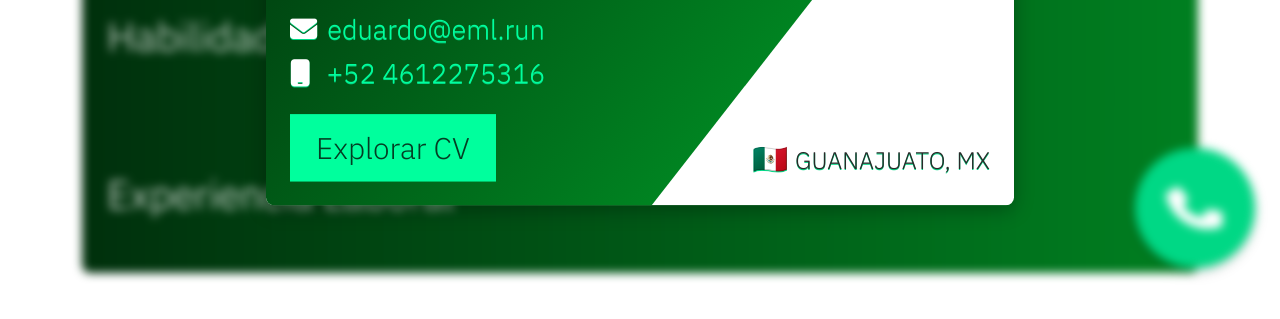
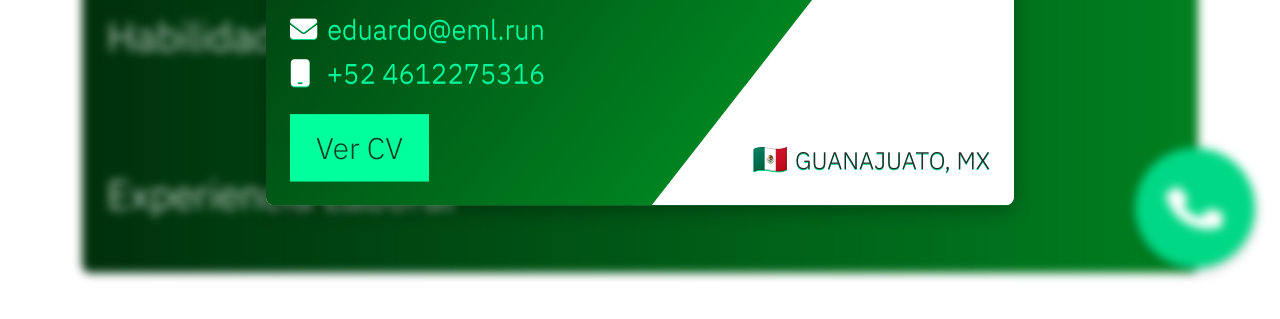
Before and after one commit to uzielranlo-tech/presentacion-digital-g102, a plain HTML site: page index.html in a window 1280 px wide. Shown: the part 413-732 px from the top of the page. Drawn offline with Linux system fonts and the light colour scheme.

Commit message:
cambio de label en boton

```diff
--- a/index.html
+++ b/index.html
@@ -104,7 +104,7 @@
             </div>
 
             <!-- BOTÓN: VER CV -->
-            <button id="btn-cv">Explorar CV</button>
+            <button id="btn-cv">Ver CV</button>
           </div>
           <div class="derecha">
             <div class="ubicacion">
```
